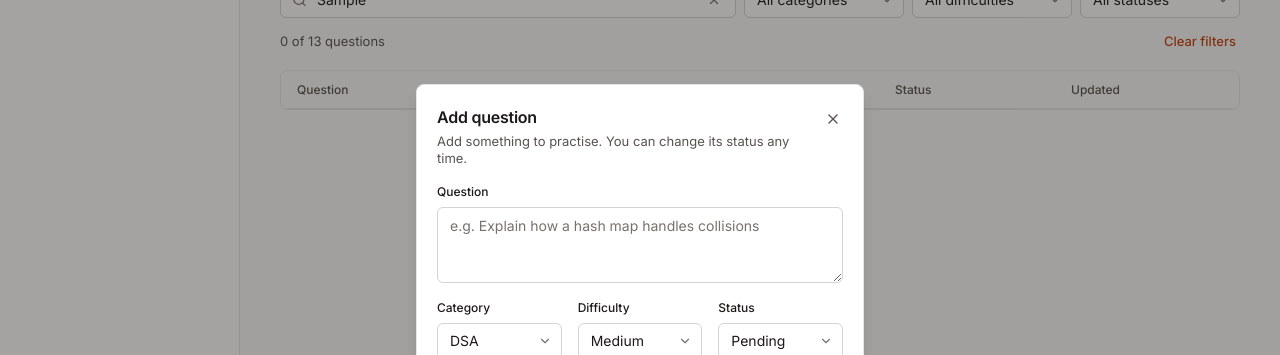
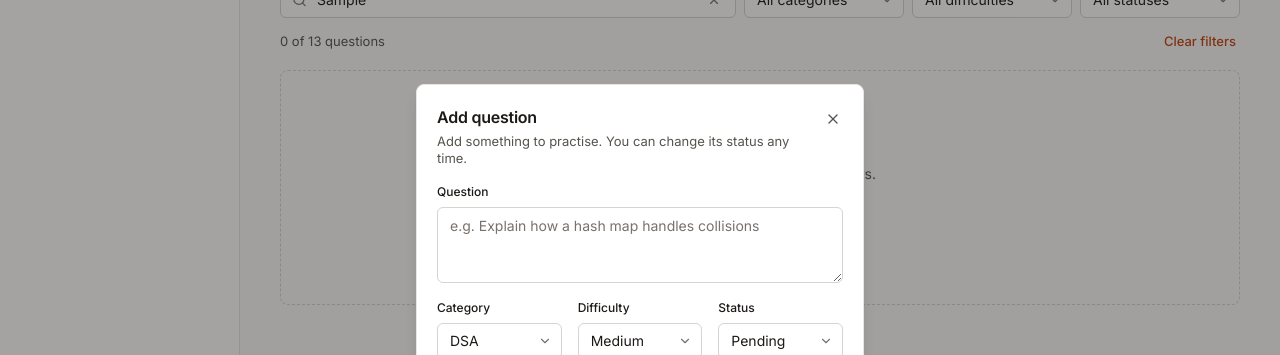
Before and after one commit to sinankp31/Practiq, a React (Vite) app: page /questions in a window 1280 px wide. Both pictures are taken after typing "Sample" into the empty fields and a click on the button "Add question". Shown: the part 138-493 px from the top of the page. Built offline with nearby package versions, Linux system fonts and the light colour scheme.

Commit message:
feat: add empty and no-results states

```diff
--- /dev/null
+++ b/src/components/common/EmptyState.tsx
@@ -0,0 +1,18 @@
+import type { ReactNode } from 'react'
+
+interface EmptyStateProps {
+  title: string
+  description: string
+  children?: ReactNode
+}
+
+/** Shared shell for "nothing here" screens. Plain on purpose: no illustration, just direction. */
+export function EmptyState({ title, description, children }: EmptyStateProps) {
+  return (
+    <div className="rounded-panel border border-dashed border-border-strong px-6 py-12 text-center sm:py-16">
+      <h2 className="text-base">{title}</h2>
+      <p className="mx-auto mt-1 max-w-sm text-muted">{description}</p>
+      {children && <div className="mt-5 flex flex-col items-stretch justify-center gap-2 sm:flex-row sm:items-center">{children}</div>}
+    </div>
+  )
+}
--- /dev/null
+++ b/src/components/questions/EmptyTracker.tsx
@@ -0,0 +1,14 @@
+import { Button } from '@/components/ui/Button'
+import { EmptyState } from '@/components/common/EmptyState'
+import { usePractice } from '@/features/practice/usePractice'
+import { AddQuestionButton } from './AddQuestionButton'
+
+export function EmptyTracker() {
+  const { loadSamples } = usePractice()
+  return (
+    <EmptyState title="No interview questions yet." description="Start building your preparation list.">
+      <AddQuestionButton label="Add your first question" />
+      <Button onClick={loadSamples}>Load sample questions</Button>
+    </EmptyState>
+  )
+}
--- /dev/null
+++ b/src/components/questions/NoResults.tsx
@@ -0,0 +1,10 @@
+import { Button } from '@/components/ui/Button'
+import { EmptyState } from '@/components/common/EmptyState'
+
+export function NoResults({ onReset }: { onReset: () => void }) {
+  return (
+    <EmptyState title="No questions found" description="Try changing your search or filters.">
+      <Button onClick={onReset}>Clear filters</Button>
+    </EmptyState>
+  )
+}
--- a/src/features/practice/PracticeContext.ts
+++ b/src/features/practice/PracticeContext.ts
@@ -6,6 +6,8 @@ export interface PracticeContextValue {
   addQuestion: (input: NewQuestionInput) => void
   updateStatus: (id: string, status: Status) => void
   deleteQuestion: (id: string) => void
+  /** Fill an empty tracker with demo questions. */
+  loadSamples: () => void
 }
 
 export const PracticeContext = createContext<PracticeContextValue | null>(null)
--- a/src/features/practice/PracticeProvider.tsx
+++ b/src/features/practice/PracticeProvider.tsx
@@ -18,6 +18,7 @@ export function PracticeProvider({ children }: { children: ReactNode }) {
       updateStatus: (id: string, status: Status) =>
         dispatch({ type: 'updateStatus', id, status, updatedAt: new Date().toISOString() }),
       deleteQuestion: (id: string) => dispatch({ type: 'delete', id }),
+      loadSamples: () => dispatch({ type: 'loadSamples', questions: createSampleQuestions() }),
     }),
     [],
   )
--- a/src/features/practice/practiceReducer.ts
+++ b/src/features/practice/practiceReducer.ts
@@ -8,6 +8,7 @@ export type PracticeAction =
   | { type: 'add'; question: Question }
   | { type: 'updateStatus'; id: string; status: Status; updatedAt: string }
   | { type: 'delete'; id: string }
+  | { type: 'loadSamples'; questions: Question[] }
 
 /**
  * Pure reducer: no ids, dates or storage in here. Anything non-deterministic
@@ -32,5 +33,9 @@ export function practiceReducer(state: PracticeState, action: PracticeAction): P
 
     case 'delete':
       return { ...state, questions: state.questions.filter((q) => q.id !== action.id) }
+
+    case 'loadSamples':
+      // Only ever fills an empty tracker; it must never overwrite real data.
+      return state.questions.length === 0 ? { ...state, questions: action.questions } : state
   }
 }
--- a/src/pages/QuestionsPage.tsx
+++ b/src/pages/QuestionsPage.tsx
@@ -1,4 +1,6 @@
 import { useMemo, useState } from 'react'
+import { EmptyTracker } from '@/components/questions/EmptyTracker'
+import { NoResults } from '@/components/questions/NoResults'
 import { AddQuestionButton } from '@/components/questions/AddQuestionButton'
 import { QuestionList } from '@/components/questions/QuestionList'
 import { QuestionToolbar } from '@/components/questions/QuestionToolbar'
@@ -13,21 +15,29 @@ export default function QuestionsPage() {
   const [filters, setFilters] = useState<QuestionFilters>(DEFAULT_FILTERS)
   const visible = useMemo(() => filterQuestions(questions, filters), [questions, filters])
 
+  const resetFilters = () => setFilters(DEFAULT_FILTERS)
+
   return (
     <>
       <PageHeader
         title="Questions"
         description="Track, filter and practice your interview questions."
-        action={<AddQuestionButton />}
+        action={questions.length > 0 ? <AddQuestionButton /> : undefined}
       />
+      {questions.length === 0 ? (
+        <EmptyTracker />
+      ) : (
+        <>
           <QuestionToolbar
             filters={filters}
             onChange={setFilters}
-        onReset={() => setFilters(DEFAULT_FILTERS)}
+            onReset={resetFilters}
             resultCount={visible.length}
             totalCount={questions.length}
           />
-      <QuestionList questions={visible} />
+          {visible.length === 0 ? <NoResults onReset={resetFilters} /> : <QuestionList questions={visible} />}
+        </>
+      )}
     </>
   )
 }
```
Lines whose indentation alone changed are shown as unchanged.
